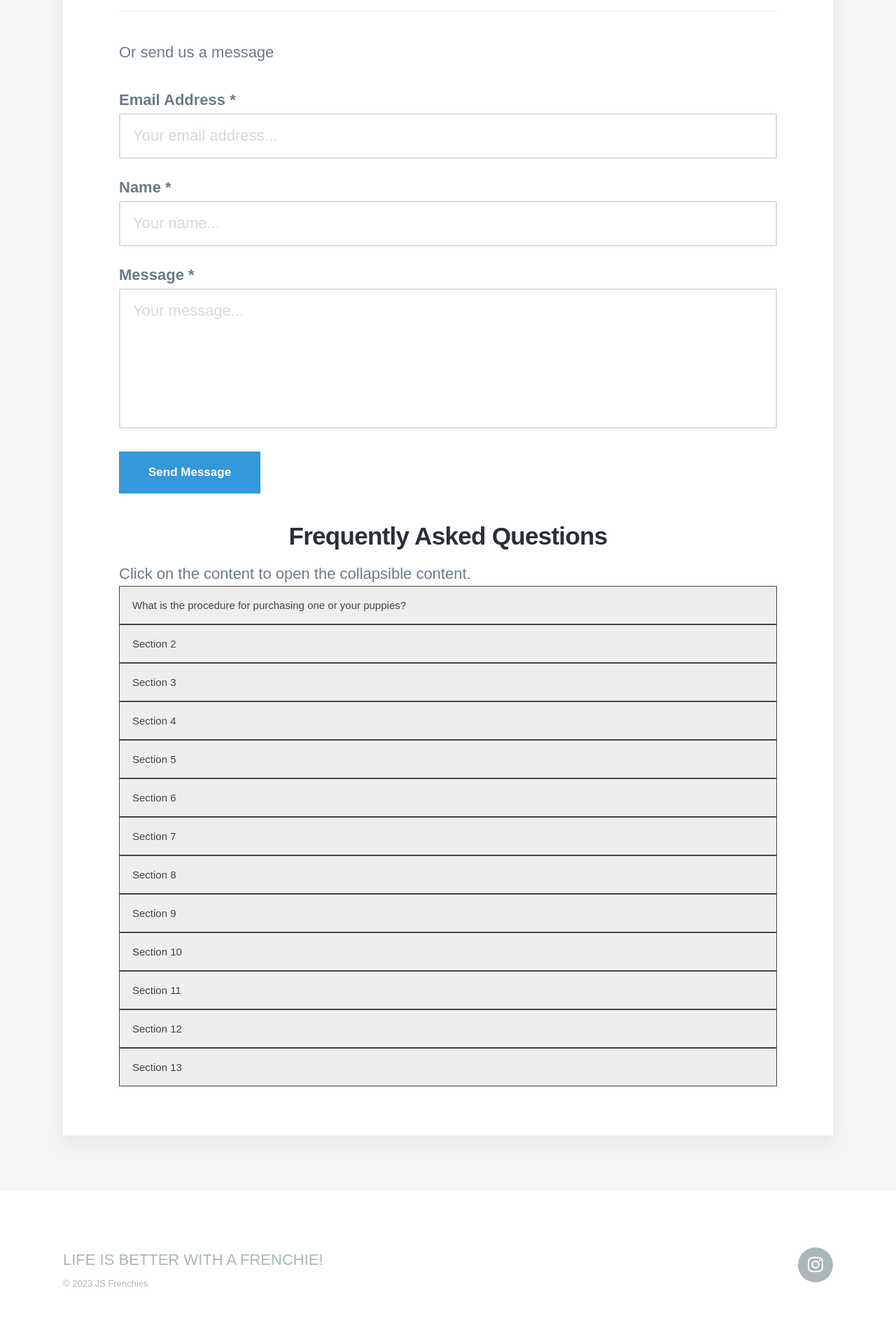
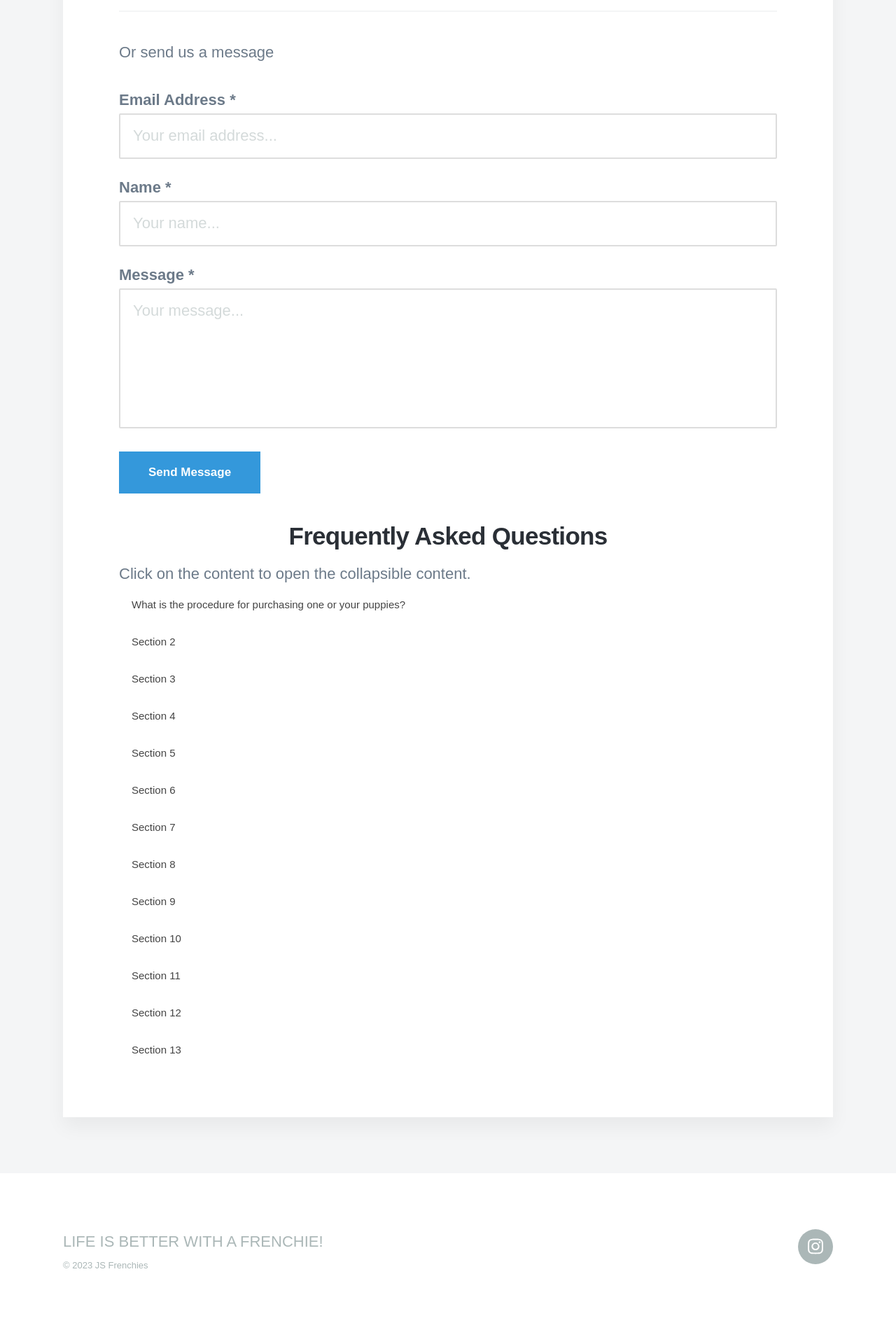
Before and after one commit to jcsodenkamp/jcsodenkamp.github.io, a Jekyll site: the page built from _pages/contact.md, in a window 1280 px wide. Shown: the part 806-2726 px from the top of the page at 70% size. Built offline with Jekyll 4.4.1, drawn with Linux system fonts in a browser that asks for light colours; nearby versions of some CDN libraries; some web fonts are replaced; after the commit the page ends 2700 px from its top, so only the background shows below that.

Commit message:
Update contact-form.html

```diff
--- a/_includes/contact-form.html
+++ b/_includes/contact-form.html
@@ -31,12 +31,12 @@
 
 <style>
 .accordion {
-  background-color: #eee;
+  background-color: white;
   color: #444;
   cursor: pointer;
   padding: 18px;
   width: 100%;
-  border: solid 1px;;
+  border: none;
   text-align: left;
   outline: none;
   font-size: 15px;
```
